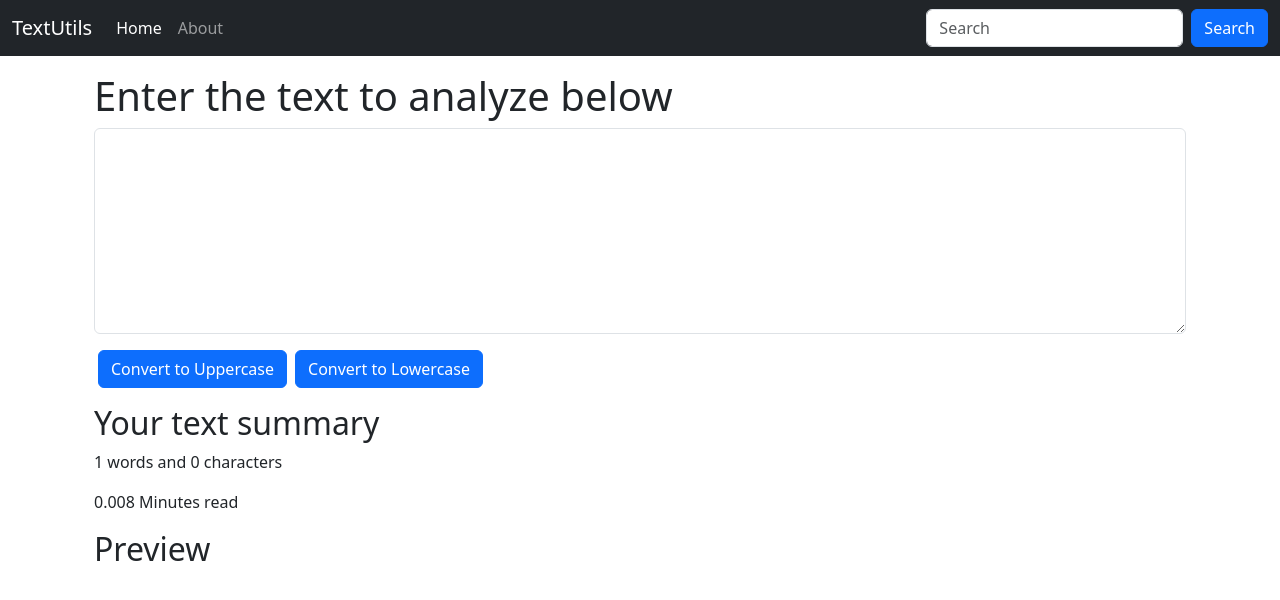
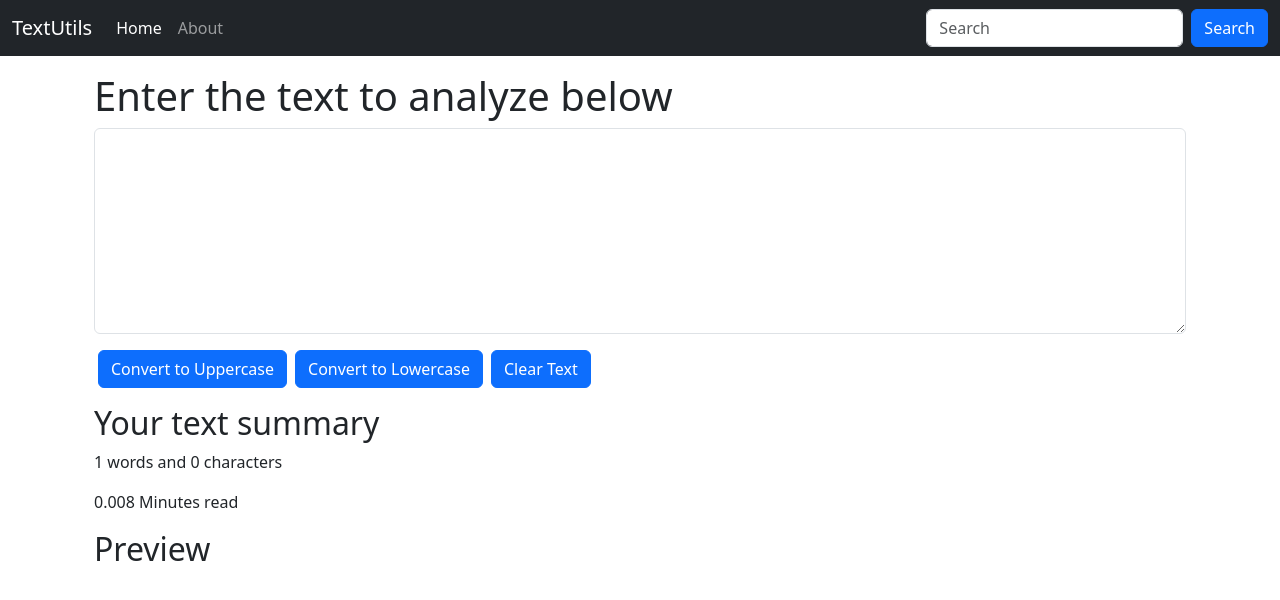
Before and after one commit to mspabitwar/textutils-react, a React (Create React App) app: page / in a window 1280 px wide. Shown: the top 600 px of the page. Built offline with nearby package versions, Linux system fonts and the light colour scheme.

Commit message:
video 9: excercise 1

```diff
--- a/src/components/TextForm.js
+++ b/src/components/TextForm.js
@@ -9,6 +9,11 @@
     const handleLowerClick = () => {
         //console.log("You have clicked on handlelowerClick " + text);
         setText(text.toLowerCase());
+    }
+
+    const handleClearClick = () => {
+        //console.log("You have clicked on handleClearClick " + text);
+        setText('');
     }
 
     const handleOnChange = (event) => {
@@ -29,6 +34,7 @@
             </div>
             <button className="btn btn-primary mx-1" onClick={handleUpperClick}>Convert to Uppercase</button>
             <button className="btn btn-primary mx-1" onClick={handleLowerClick}>Convert to Lowercase</button>
+            <button className="btn btn-primary mx-1" onClick={handleClearClick}>Clear Text</button>
         </div>
         <div className="container my-3">
             <h2>Your text summary</h2>
```
